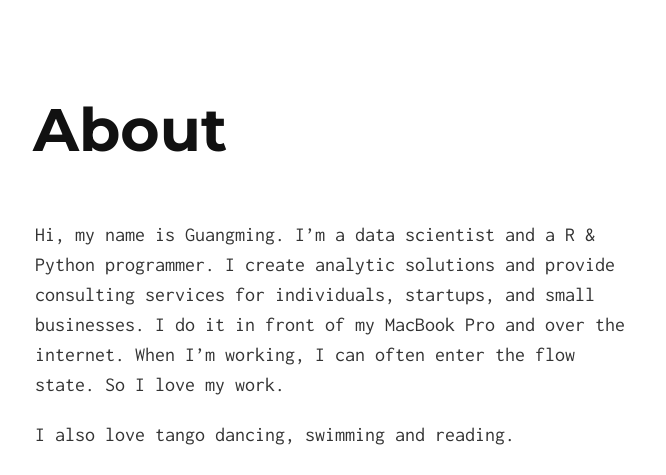
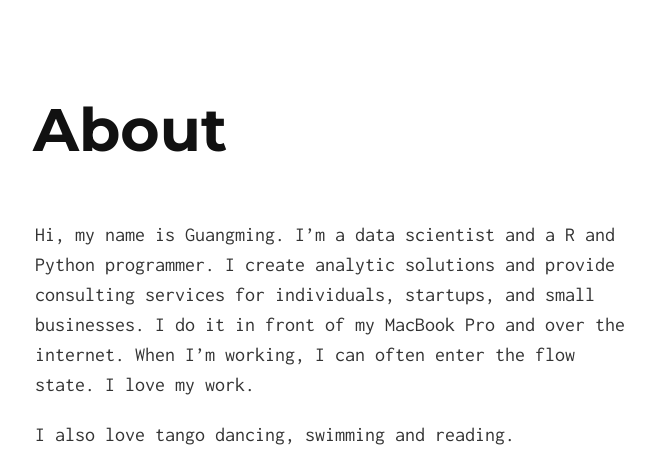
Before and after one commit to gmlang/gmlang.github.io, a Jekyll site: the page built from index.md, in a window 1280 px wide and 900 px high. Shown: the top 475 px of the window, without its empty margins (305-971 px from the left). Built offline with Jekyll 4.4.1, drawn with Linux system fonts in a browser that asks for light colours; part of the change alters nothing that is shown; some of the changed text lies outside the part shown.

Commit message:
update links and wording

```diff
--- a/index.md
+++ b/index.md
@@ -2,10 +2,10 @@
 layout: default
 ---
 
-Hi, my name is Guangming. I'm a data scientist and a R & Python programmer.
+Hi, my name is Guangming. I'm a data scientist and a R and Python programmer.
 I create analytic solutions and provide consulting services for individuals,
 startups, and small businesses. I do it in front of my MacBook Pro and over the
-internet. When I'm working, I can often enter the flow state. So I love my work.
+internet. When I'm working, I can often enter the flow state. I love my work.
 
 I also love tango dancing, swimming and reading.
 
@@ -39,9 +39,9 @@ high quality training materials for FREE. I've also written two R books:
 
 ### Let's Connect
 
-* [Resume - BioStatistician](https://drive.google.com/file/d/1QBTgqaNfyt_gdJQbO9Db8C_147Mbvp_Z/view?usp=sharing)
-* [Resume - Data Scientist (Business Focused)](https://drive.google.com/file/d/1gkaveQXs_Hyjj4SJ8I5XW1fN1r3T7jBs/view?usp=sharing)
-* [Resume - Data Scientist (R Programming Focused)]()
-* [Resume - Data Scientist (Machine Learning Focused)]()
+* [Resume - BioStatistician](https://drive.google.com/file/d/1Gvavv3Vao4r6iPVmjuh2l8dMriGo29Ua/view?usp=sharing)
+* [Resume - Data Scientist (Business Focused)](https://drive.google.com/file/d/1sX_x_Hu9L_OvWcQflzUGk0Jjs24wm-H0/view?usp=sharing)
+* [Resume - Data Scientist (Research Focused)](https://drive.google.com/file/d/1fTFR2hloRyZpkTV5Pruuu4xCMLygT2MF/view?usp=sharing)
+* [Resume - Machine Learning Scientist]()
 * [GitHub](http://github.com/gmlang)
 * [LinkedIn](https://www.linkedin.com/in/gmlang)
```
